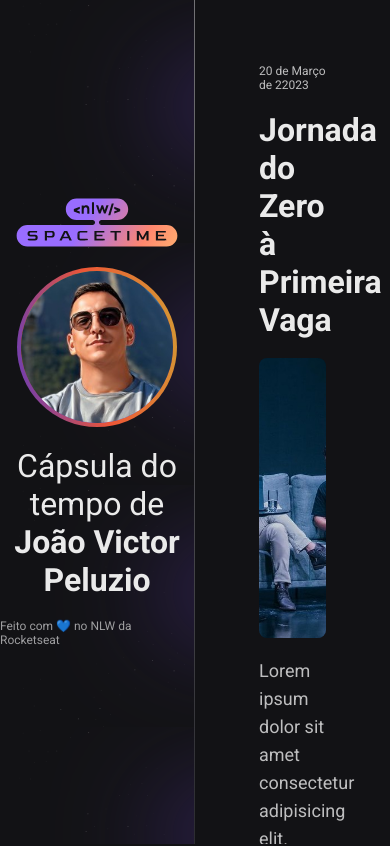
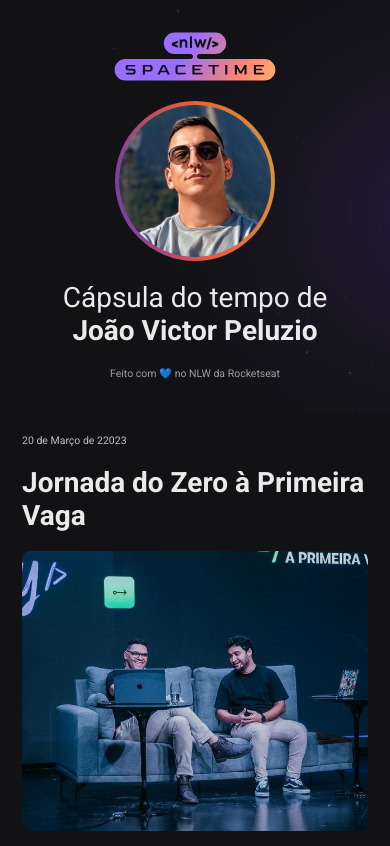
Before and after one commit to JoaoPeluzio/NLW, a plain HTML site: page index.html in a window 390 px wide. Shown: the top 846 px of the page. Drawn offline with Linux system fonts and the light colour scheme.

Commit message:
Atualização de projeto

```diff
--- a/index.html
+++ b/index.html
@@ -32,7 +32,9 @@
     <a href="https://www.youtube.com/watch?v=fbzUo-uQUeY&list=PL85ITvJ7FLoikzypZV7Vr5nzZsaxLJHnW" target="_blank" class="memory">
       <small>20 de Março de 22023</small>
       <h1>Jornada do Zero à Primeira Vaga</h1>
+      <div>
       <img src="assets/jornada.png" alt="Mayk e Rodrigo apresentando o evento jornada do Zero à Primeira Vaga">
+      </div>
       <p>
         Lorem ipsum dolor sit amet consectetur adipisicing elit. Fugiat nisi magnam earum similique autem dolor quaerat accusamus, fugit quod explicabo deserunt recusandae. Tempora hic eos molestias sit temporibus blanditiis itaque? Lorem ipsum, dolor sit amet consectetur adipisicing elit. Suscipit vel dolorum fuga ex error cumque, quod itaque  exercitationem libero...
       </p>
@@ -41,7 +43,9 @@
     <a href="https://www.youtube.com/watch?v=fbzUo-uQUeY&list=PL85ITvJ7FLoikzypZV7Vr5nzZsaxLJHnW" target="_blank" class="memory">
       <small>20 de Março de 22023</small>
       <h1>Jornada do Zero à Primeira Vaga</h1>
-      <img src="assets/jornada.png" alt="Mayk e Rodrigo apresentando o evento jornada do Zero à Primeira Vaga">
+      <div>
+        <img src="assets/jornada.png" alt="Mayk e Rodrigo apresentando o evento jornada do Zero à Primeira Vaga">
+      </div>
       <p>
         Lorem ipsum dolor sit amet consectetur adipisicing elit. Fugiat nisi magnam earum similique autem dolor quaerat accusamus, fugit quod explicabo deserunt recusandae. Tempora hic eos molestias sit temporibus blanditiis itaque? Lorem ipsum, dolor sit amet consectetur adipisicing elit. Suscipit vel dolorum fuga ex error cumque, quod itaque  exercitationem libero...
       </p>
@@ -50,7 +54,9 @@
     <a href="https://www.youtube.com/watch?v=fbzUo-uQUeY&list=PL85ITvJ7FLoikzypZV7Vr5nzZsaxLJHnW" target="_blank" class="memory">
       <small>20 de Março de 22023</small>
       <h1>Jornada do Zero à Primeira Vaga</h1>
-      <img src="assets/jornada.png" alt="Mayk e Rodrigo apresentando o evento jornada do Zero à Primeira Vaga">
+      <div>
+        <img src="assets/jornada.png" alt="Mayk e Rodrigo apresentando o evento jornada do Zero à Primeira Vaga">
+      </div>
       <p>
         Lorem ipsum dolor sit amet consectetur adipisicing elit. Fugiat nisi magnam earum similique autem dolor quaerat accusamus, fugit quod explicabo deserunt recusandae. Tempora hic eos molestias sit temporibus blanditiis itaque? Lorem ipsum, dolor sit amet consectetur adipisicing elit. Suscipit vel dolorum fuga ex error cumque, quod itaque  exercitationem libero...
       </p>
--- a/style.css
+++ b/style.css
@@ -2,6 +2,33 @@
   margin: 0;
   padding: 0;
   box-sizing: border-box;
+}
+
+:root{
+  font-size: 16px;
+}
+
+::-webkit-scrollbar{
+  width: 8px;
+}
+
+::-webkit-scrollbar-track{
+  background-color: #2c2c31;
+}
+
+::-webkit-scrollbar-thumb{
+  background-color: #9e9ea0;
+}
+
+@keyframes entering{
+  from{
+    opacity: 0;
+    transform: translateY(-200px);
+  }
+
+  to{
+    opacity: 1;
+  }
 }
 
 
@@ -21,6 +48,7 @@ nav{
   grid-area: timeline;
 
   overflow-y: scroll;
+  animation: entering 0.7s ease-in-out;
 }
 
 .memory{
@@ -34,11 +62,11 @@ nav{
 
 .memory small{
   color: #bebebf;
-  font-size: 12px;
+  font-size: 0.75rem;
 }
 
 .memory h1{
-  font-size: 32px;
+  font-size: 2rem;
   color: #EAEAEa;
 }
 
@@ -47,10 +75,23 @@ nav{
   height: 280px;
   object-fit: cover;
   border-radius: 8px;
+
+  transition: transform 0.3s ease-in-out;
+}
+
+.memory div{
+  width: 100%;
+  height: 280px;
+  overflow: hidden;
+  border-radius: 8px;
+}
+
+.memory:hover img{
+  transform: scale(1.1);
 }
 
 .memory p{
-  font-size: 18px;
+  font-size: 1.2rem;
   color: #BEBEBF;
   line-height: 28px;
 }
@@ -71,6 +112,12 @@ aside{
   background-position: top-right;
   background-size: 100%;
 
+
+
+}
+
+aside *{
+  animation: entering 0.7s ease-in-out;
 }
 
 aside img:nth-child(2){
@@ -84,11 +131,36 @@ aside img:nth-child(2){
 }
 
 aside p{
-  font-size: 32px;
+  font-size: 2rem;
   text-align: center;
 }
 
 aside span{
-  font-size: 12px;
+  font-size: 0.75rem;
   color: #9e9ea0;
 }
+
+@media (max-width: 768px){
+
+  :root{
+    font-size: 14px;
+  }
+
+  body{
+    grid-template-columns: 1fr;
+    grid-template-rows: 0.2fr 0.8fr;
+    grid-template-areas:
+    "profile"
+    "timeline";
+  }
+
+  aside{
+    border-right: none;
+    padding: 32px 12px;
+  }
+
+  nav{
+    overflow-y: visible;
+    padding: 22px;
+  }
+}
```
